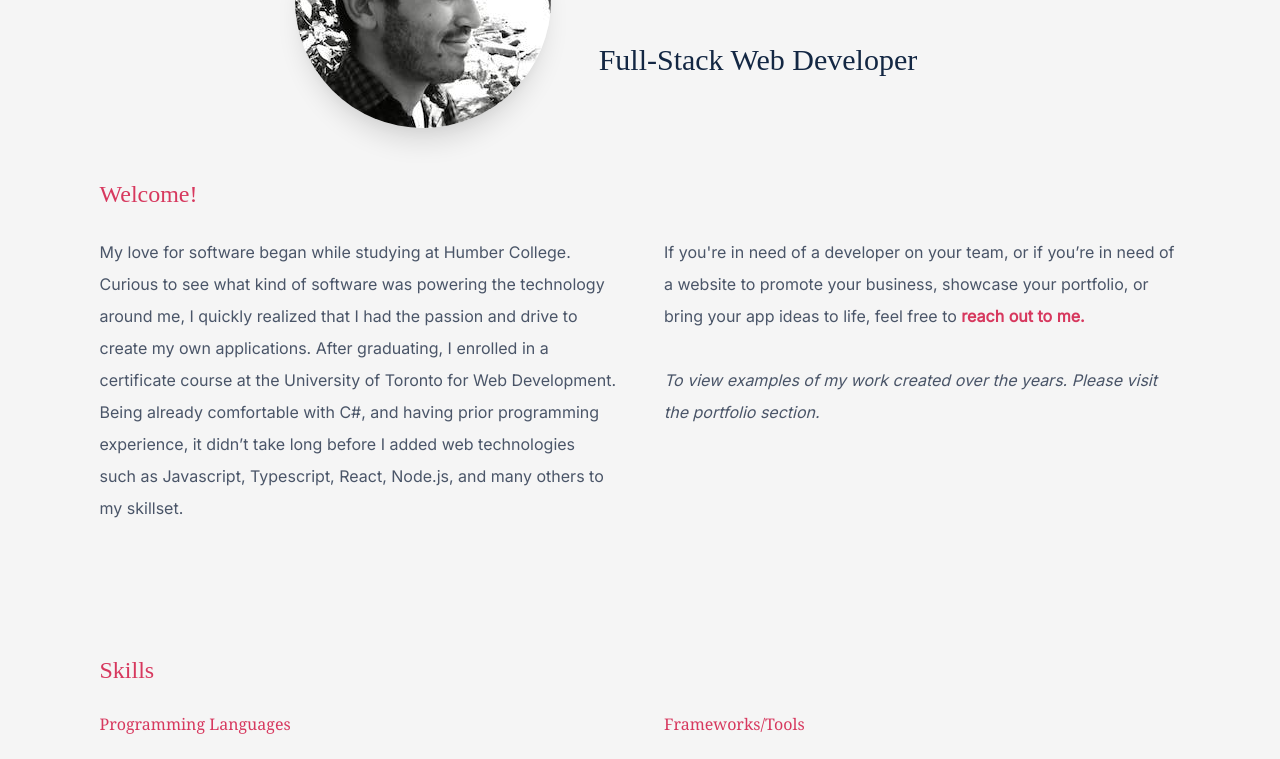
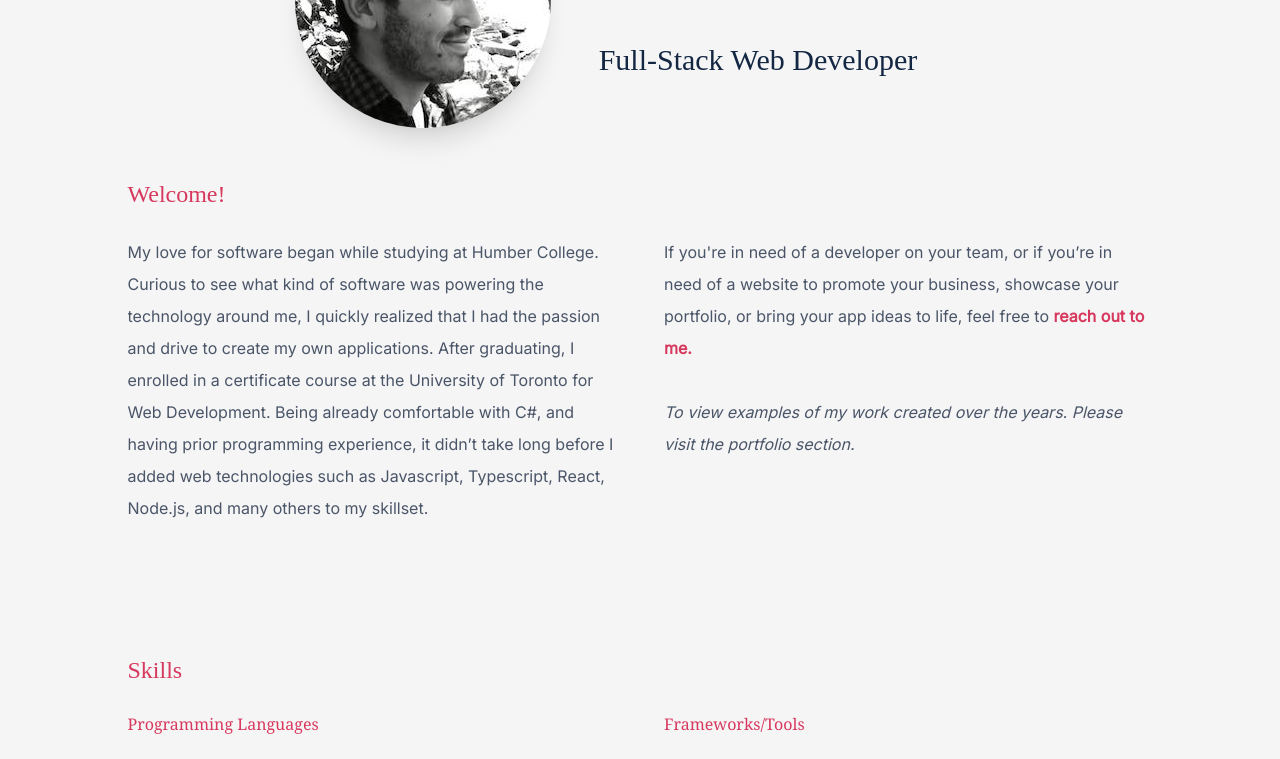
Before and after one commit to CristobalSalazar/next-site, a Next.js app: page / in a window 1280 px wide. Shown: the part 400-1159 px from the top of the page. Built offline with nearby package versions, Linux system fonts and the light colour scheme; a web font is replaced by a local one.

Commit message:
outsourced themes and breakpoints

```diff
--- /dev/null
+++ b/breakpoints.js
@@ -0,0 +1,26 @@
+module.exports = {
+  defaultBreakpoints: {
+    sm: 640,
+    md: 768,
+    lg: 1024,
+    xl: 1280,
+  },
+  breakpoints: {
+    sm: 500,
+    md: 800,
+    lg: 1080,
+    xl: 1366,
+  },
+  generateScreens(breakpoints) {
+    return {
+      sm: { max: px(breakpoints.sm) },
+      md: { min: px(breakpoints.sm + 1), max: px(breakpoints.md) },
+      lg: { min: px(breakpoints.md + 1), max: px(breakpoints.lg) },
+      xl: { min: px(breakpoints.lg + 1), max: px(breakpoints.xl) },
+    };
+  },
+};
+
+function px(num) {
+  return num + "px";
+}
--- a/tailwind.config.js
+++ b/tailwind.config.js
@@ -1,22 +1,5 @@
-theme1 = {
-  dark: "#132743",
-  light: "whitesmoke",
-  primary: "#edc988",
-  secondary: "#f8efd4",
-  accent: "#d7385e",
-  muted: "#ddd",
-};
-
-const breakpoints = {
-  sm: 500,
-  md: 800,
-  lg: 1080,
-  xl: 1366,
-};
-
-function px(num) {
-  return num + "px";
-}
+const { defaultBreakpoints, generateScreens } = require("./breakpoints");
+const { defaultTheme } = require("./themes");
 
 module.exports = {
   future: {
@@ -25,12 +8,7 @@ module.exports = {
   },
   purge: ["./src/components/**/*.tsx", "./src/pages/**/*.tsx"],
   theme: {
-    screens: {
-      sm: { max: px(breakpoints.sm) },
-      md: { min: px(breakpoints.sm + 1), max: px(breakpoints.md) },
-      lg: { min: px(breakpoints.md + 1), max: px(breakpoints.lg) },
-      xl: { min: px(breakpoints.lg + 1), max: px(breakpoints.xl) },
-    },
+    screens: generateScreens(defaultBreakpoints),
     fontFamily: {
       serif: ["David Libre", "Georgia", "Times New Roman", "Times", "serif"],
       cursive: ["Sansita Swashed", "cursive"],
@@ -43,14 +21,7 @@ module.exports = {
       height: {
         "screen/2": "50vh",
       },
-      colors: {
-        dark: "#132743",
-        light: "whitesmoke",
-        primary: "#edc988",
-        secondary: "#f8efd4",
-        accent: "#d7385e",
-        muted: "#aaa",
-      },
+      colors: defaultTheme,
     },
   },
   variants: {},
--- /dev/null
+++ b/themes.js
@@ -0,0 +1,15 @@
+module.exports = {
+  darkTheme: {
+    accent: "#232931",
+    dark: "#41aea9",
+    light: "#eeeeee",
+  },
+  defaultTheme: {
+    dark: "#132743",
+    light: "whitesmoke",
+    primary: "#edc988",
+    secondary: "#f8efd4",
+    accent: "#d7385e",
+    muted: "#aaa",
+  },
+};
```
